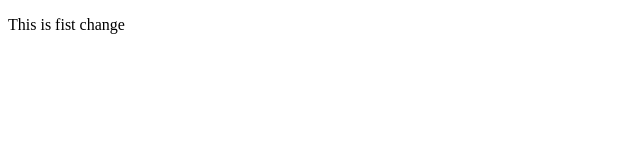
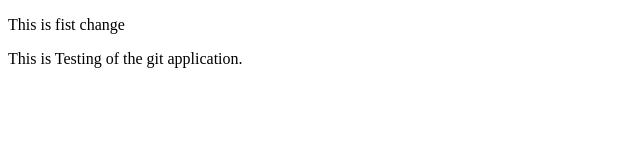
Before and after one commit to Ayzee99Awan/frontend-repo, a plain HTML site: page index.html in a window 1280 px wide. Shown: the whole page, without its empty margins (0-640 px from the left). Drawn offline with Linux system fonts and the light colour scheme.

Commit message:
this is also toher test

```diff
--- a/index.html
+++ b/index.html
@@ -7,5 +7,6 @@
 </head>
 <body>
     <p>This is fist change</p>
+    <span>This is Testing of the git application.</span>
 </body>
 </html>
```
